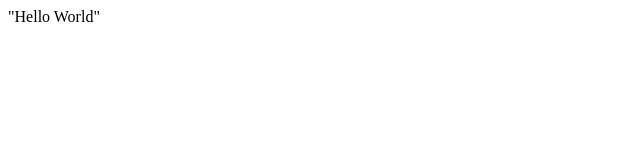
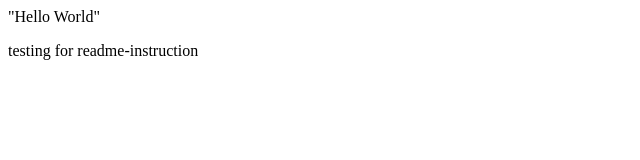
Before and after one commit to brianleung9527/Demo-repo, a plain HTML site: page index.html in a window 1280 px wide. Shown: the whole page, without its empty margins (0-640 px from the left). Drawn offline with Linux system fonts and the light colour scheme.

Commit message:
update both md&hteml

```diff
--- a/index.html
+++ b/index.html
@@ -8,5 +8,6 @@
 </head>
 <body>
     "Hello World"
+    <p>testing for readme-instruction</p>
 </body>
 </html>
```
Also changed, not shown: 1 other file.
